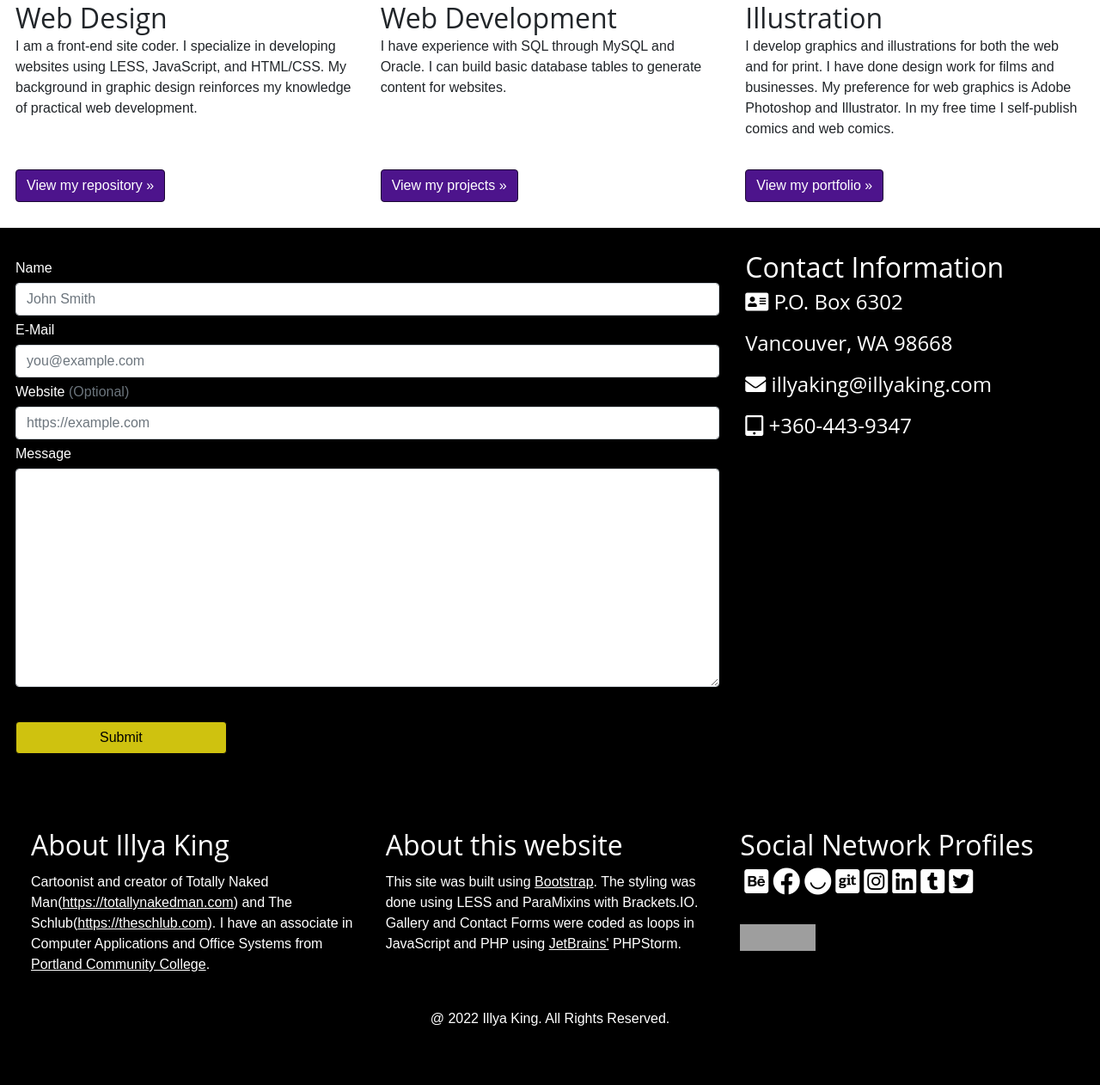
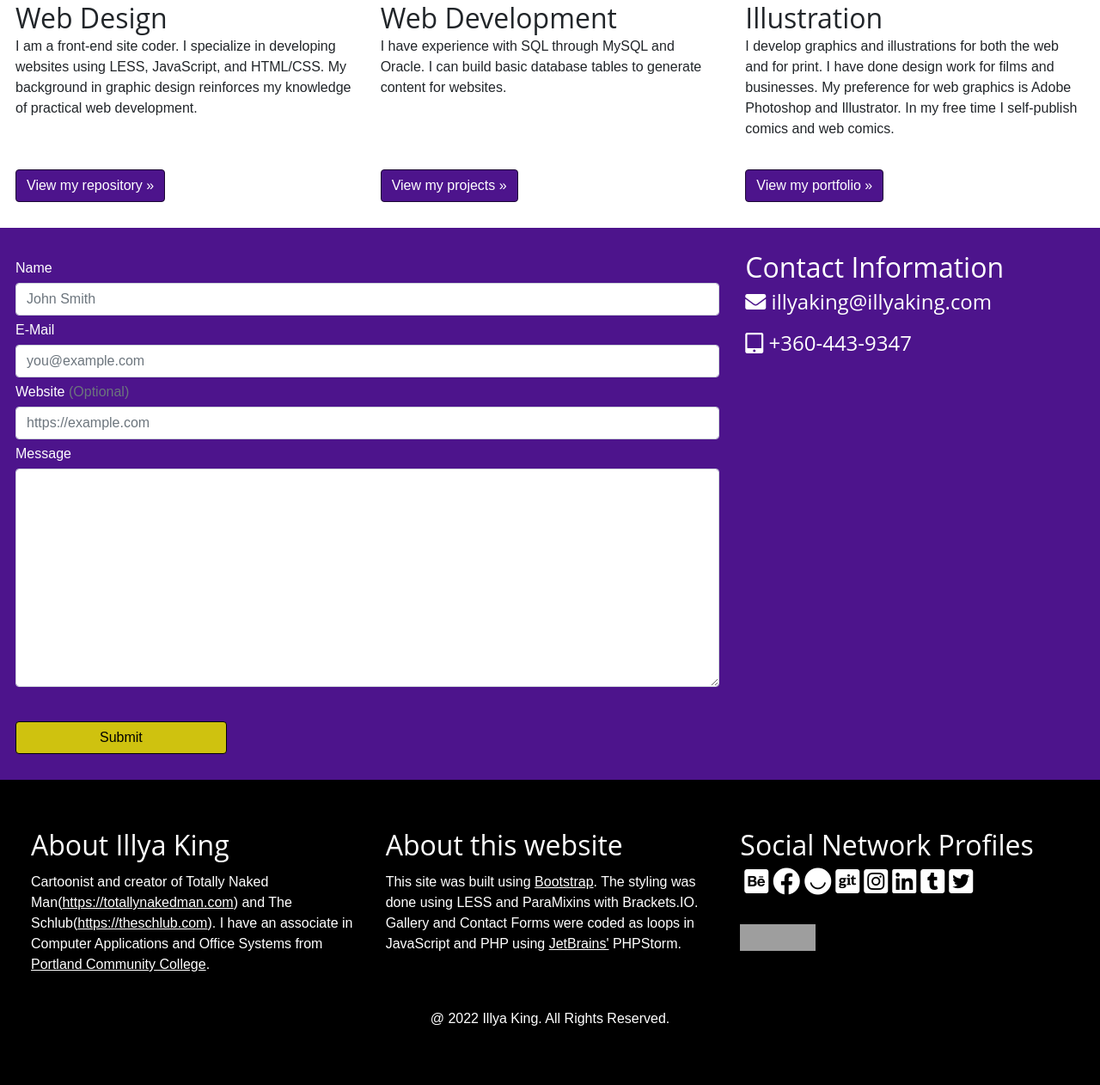
Before and after one commit to illyaking/my-website, a PHP site: page / in a window 1280 px wide. Shown: the part 930-2192 px from the top of the page at 86% size. Run offline with PHP 8.4, Linux system fonts and the light colour scheme; some web fonts are replaced; grey boxes are pictures that could not be loaded.

Commit message:
Site Upload
Reloading Website

```diff
--- a/css/filterize.css
+++ b/css/filterize.css
@@ -552,7 +552,7 @@ When adjusting the reset is adviced to check all the elements on your page, incl
 		margin-right: 0;
 	}
 	.gallery-items li .lightbox img {
-		padding: 50% 14% 90px 14%;
+		padding: 30% 14% 90px 14%;
 	}
 	.gallery label {
 		width: 100%;
--- a/css/style.css
+++ b/css/style.css
@@ -246,9 +246,6 @@ input[type=submit].btn-block {
 .py-5 {
   margin-top: 2rem;
 }
-.contactInfo {
-  background-color: #000000;
-}
 /* Pagination */
 .blog-pagination {
   margin-bottom: 4rem;
--- a/css/style.less
+++ b/css/style.less
@@ -241,10 +241,6 @@ input[type=submit].btn-block {
     margin-top: 2rem;
 }
 
-.contactInfo {
-    background-color: @darkColor;
-}
-
 /* Pagination */
 .blog-pagination {
     margin-bottom: 4rem;
--- a/index.php
+++ b/index.php
@@ -103,8 +103,6 @@
                 </div><!-- /.col-lg-6 -->
                 <div class="col-lg-4 contact">
                     <h2>Contact Information</h2>
-                    <h3><i class="fas fa-address-card"></i> P.O. Box 6302<br>
-                        Vancouver, WA 98668</h3>
                     <h3><i class="fas fa-envelope"></i> illyaking@illyaking.com</h3>
                     <h3><i class="fas fa-tablet-alt"></i> <a class="telephone" href="tel:1-360-443-9347">+360-443-9347</a></h3>
                 </div><!-- /.col-md-6 -->
```
Also changed, not shown: portfolio/comiccovers.php (+12 -8 lines), .htaccess (added), img/boxBabyNames.jpg (added), img/boxVideoPoker.jpg (added), img/portfolio/comiccovers/ManManCoverThumb.jpg (added), img/portfolio/comiccovers/TheSchlubCoverBook04Thumb.jpg (added), img/portfolio/comiccovers/coverIssueNine.jpg (added), img/portfolio/comiccovers/coverIssueNineThumb.jpg (added), 3 other files.
